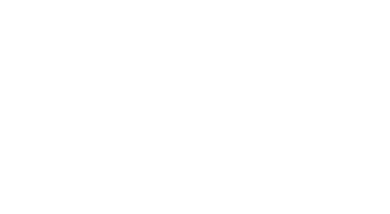
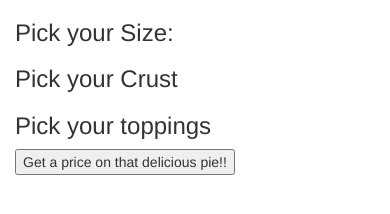
Before and after one commit to ericschoettle/pizza, a plain HTML site: page index.html in a window 390 px wide. Drawn offline with Linux system fonts and the light colour scheme.

Commit message:
add html

```diff
--- a/index.html
+++ b/index.html
@@ -9,6 +9,24 @@
     <script type="text/javascript" src="js/scripts.js"></script>
   </head>
   <body>
-
+    <div class="container">
+        <div class="row">
+          <div class="col-md-6">
+            <div id="size">
+              <h3>Pick your Size:</h3>
+            </div>
+            <div id="crust">
+              <h3>Pick your Crust</h3>
+            </div>
+          </div>
+          <div class="col-md-6">
+            <div id="toppings">
+              <h3>Pick your toppings</h3>
+            </div>
+          </div>
+        </div>
+        <button type="submit" class"btn btn-lg">Get a price on that delicious pie!!</button>
+      </form>
+    </div>
   </body>
 </html>
--- a/js/scripts.js
+++ b/js/scripts.js
@@ -38,9 +38,9 @@ function Topping(name, price) {
   this.price = price;
 }
 var toppings = {}
-var toppingsArray = [["redOnions", .75],
-                  ["bellPeppers", .75],
-                  ["jalepenos", .75],
+var toppingsArray = [["redOnions", 0.75],
+                  ["bellPeppers", 0.75],
+                  ["jalepenos", 0.75],
                   ["freshMozzerella", 1],
                   ["ricotta", 1],
                   ["feta", 1],
@@ -55,11 +55,8 @@ toppingsArray.forEach(function(topping) {
 
 console.log(toppings)
 // Front End
-// console.log(sizes.small)
-// var pizza = new Pizza(sizes.small, crusts.regular, "pepperoni")
-// console.log(pizza)
+$(document).ready(function() {
 
-$(document).ready(function() {
   $("form").submit(function(event) {
     event.preventDefault();
 
```
